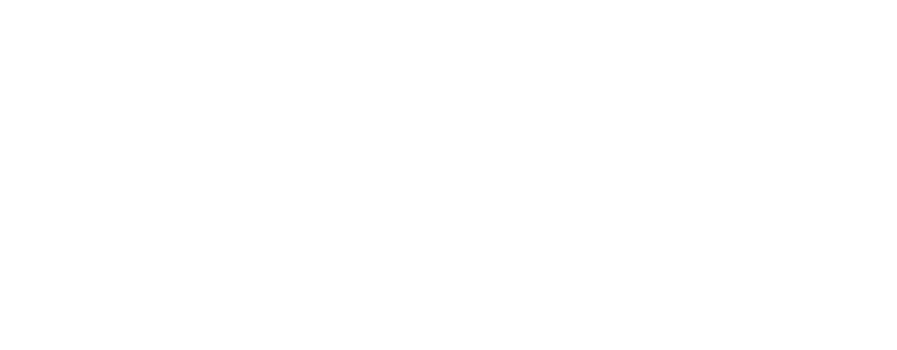
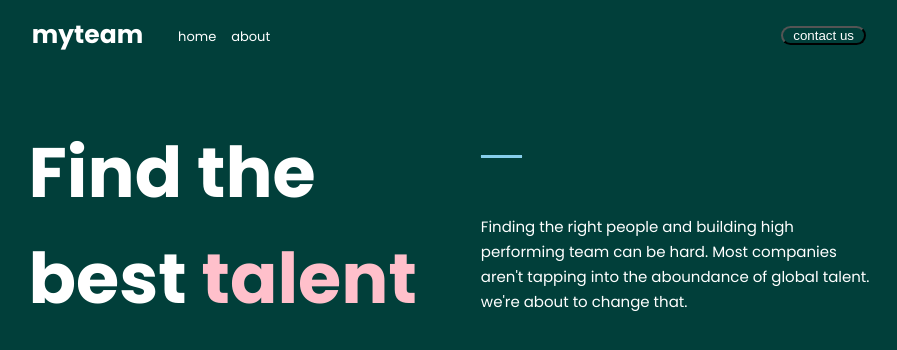
Before and after one commit to MccGrey/TOKYO_PROJECT-2, a plain HTML site: page index.html in a window 1280 px wide. Shown: the whole page, without its empty margins (191-1088 px from the left). Drawn offline with nearby package versions, Linux system fonts and the light colour scheme.

Commit message:
adding the nav and 1st section

```diff
--- a/index.html
+++ b/index.html
@@ -24,7 +24,26 @@
   </head>
   <body>
     <!--==============================BLACK PANTHER================================-->
-
+    <nav>
+      <ul>
+        <li><a href="#"><b>myteam</b></a></li>
+        <li><a href="#">home</a></li>
+        <li><a href="#">about</a></li>
+      </ul>
+      <button>contact us</button>
+    </nav>
+    <div class="section1">
+      <div class="S1left">
+        <h1><b>Find the <br> best <span>talent</span></b></h1>
+      </div>
+      <div class="S1right">
+        <p1>lightblueawaywegohahsgsgfsafastsswgs</p1><br><br><br>
+        <p2>Finding the right people and building high <br> performing team can be hard.
+            Most companies <br> aren't tapping into the aboundance of global talent. <br>
+            we're about to change that.
+        </p2>
+      </div>
+    </div>
     <!--================================OTUNBA=========================================-->
 
     <!--=================================MCC_GREY========================================-->
--- a/style.css
+++ b/style.css
@@ -2,10 +2,88 @@
     margin: 0;
     padding: 0;
     box-sizing: border-box;
+    text-decoration: none;
+    list-style: none;
 }
 
 /* ====================================== OBIORA =========================================*/
-
+body{
+    width: 100%;
+    height: 100vh;
+    background-color: rgb(1, 63, 58);
+    font-family: Poppins;
+}
+nav{
+   background: transparent;
+   display: flex;
+   width: 100%;
+   height: 30px;
+   margin-top: 20px;
+   justify-content: center;
+   align-items: center;
+}
+nav ul{
+    display: flex;
+    align-items: center;
+    margin-right: 16rem;
+}
+nav ul li{
+    margin-right: 15px;
+}
+nav ul li a{
+    color: white;
+    font-size: 13px;
+}
+nav ul li a:hover{
+    font-size: 21px;
+}
+nav ul li a b{
+    font-size: 25px;
+    margin-right: 20px;
+}
+nav ul li a b:hover{
+    font-size: 28px;
+}
+nav > button{
+    margin-left: 15rem;
+    background: transparent;
+    width: 85px;
+    border-radius: 12px;
+    color: white;
+}
+nav button:hover{
+    border-color: pink;
+    font-size: 15px;
+}
+.section1{
+    margin-top: 70px;
+    justify-content: center;
+    align-items: center;
+    display: flex;
+}
+.S1left{
+    font-size: 35px;
+    margin-right: 4rem;
+    color: white;
+}
+.S1left h1 b span{
+    color: pink;
+}
+.S1right{
+    display: block;
+    justify-content: space-between;
+}
+.S1right p1{
+    background-color: skyblue;
+    color: skyblue;
+    font-size: 2px;
+}
+.S1right p2{
+    height: auto;
+    margin-right: 20px;
+    color: white;
+    font-size: 15px;
+}
 
 
 /* ======================================= OTUNBA ========================================*/
```
